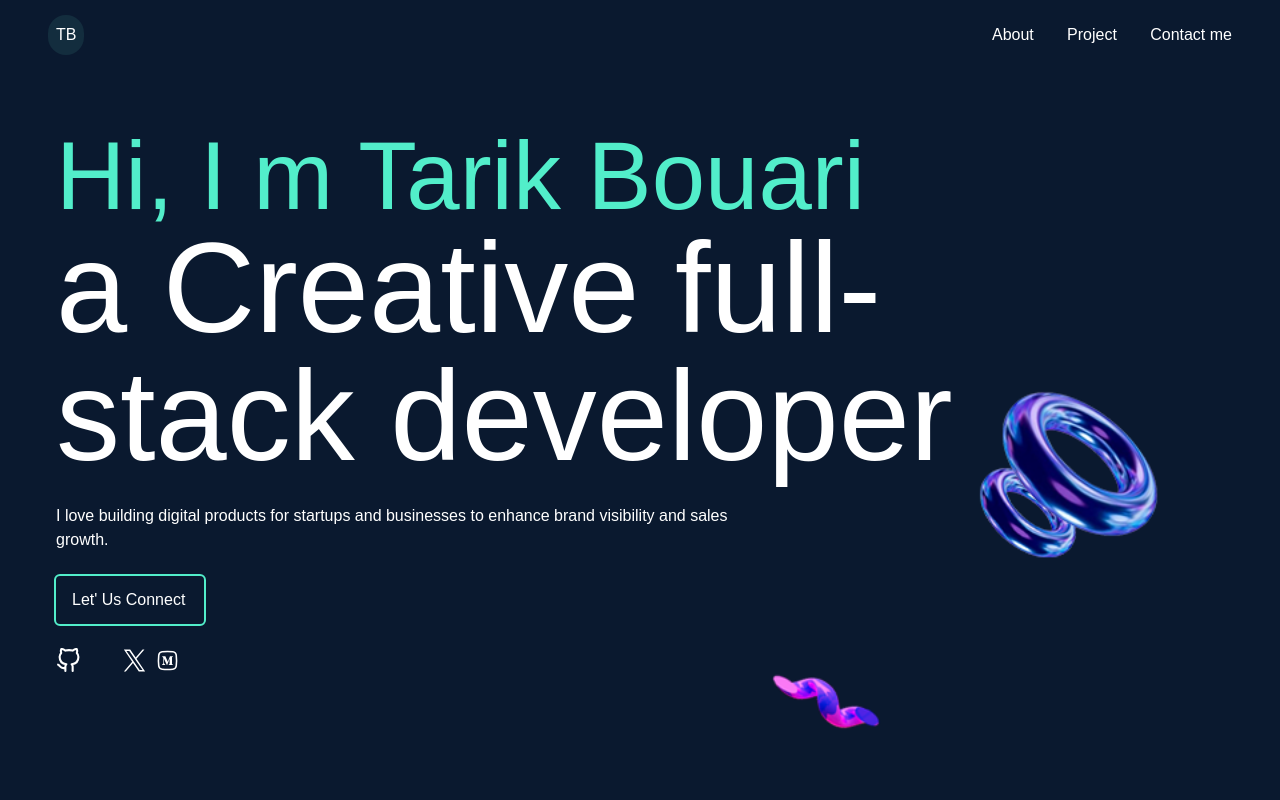
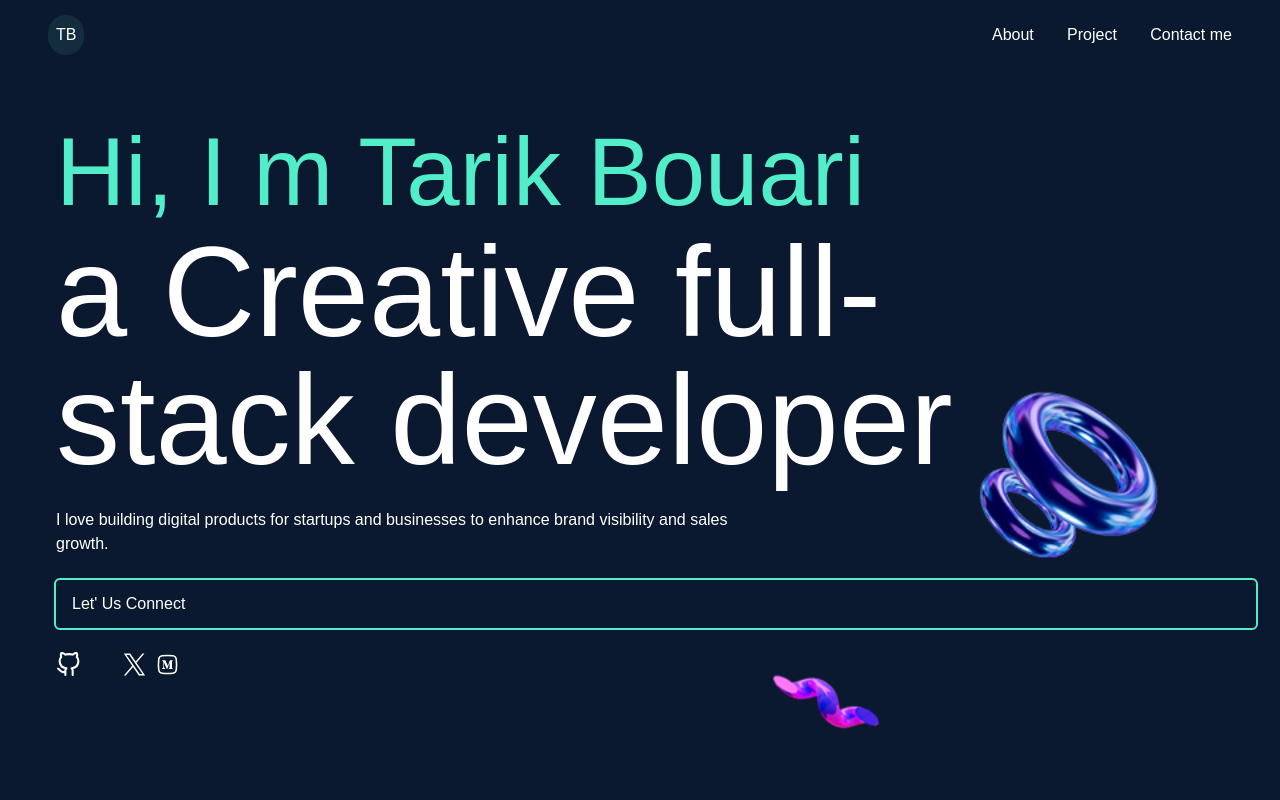
Before and after one commit to tarikbouari/Portfolio, a React (Create React App) app: page / in a window 1280 px wide. Shown: the top 800 px of the page. Built offline with nearby package versions, Linux system fonts and the light colour scheme.

Commit message:
Add padding to header

```diff
--- a/src/components/Header.js
+++ b/src/components/Header.js
@@ -6,11 +6,11 @@ import { NavLink } from 'react-router-dom';
 import { Link } from 'react-scroll';
 
 const Header = () => (
-  <div className="flex justify-center items-center h-[70vh] md:h-[100vh] xl:h-[100vh] bnbg" id="home">
+  <div className="flex justify-center items-center h-[100vh] md:h-[100vh] xl:h-[100vh] bnbg" id="home">
     <div className=" mx-auto  container px-6 py-8 ">
       <div className=" flex  mx-auto px-8 xl: ">
         <div className="text-white ">
-          <h4 className="text-2xl md:text-2xl lg:text-7xl xl:text-8xl text-[#52eeca] ">
+          <h4 className="text-2xl md:text-4xl lg:text-7xl xl:text-8xl text-[#52eeca] md:mb-4 lg:mb-2">
             <TypeAnimation
               sequence={[
                 // Same substring at the start will only be typed out once, initially
@@ -24,7 +24,7 @@ const Header = () => (
               repeat={Infinity}
             />
           </h4>
-          <h2 className="text-2xl lg:text-7xl md:text-2xl  xl:text-9xl  ">  a Creative full-stack developer </h2>
+          <h2 className="text-2xl lg:text-7xl md:text-5xl  xl:text-9xl  ">  a Creative full-stack developer </h2>
         </div>
         <div className=" p-4 w-[20%]"> </div>
       </div>
@@ -39,7 +39,7 @@ const Header = () => (
           smooth
           offset={-70}
           duration={500}
-          className="capitalize  w-[40%] px-2 py-2 mx-6  outline outline-2 outline-[#52eeca] cursor-pointer rounded hover:bg-[#4eccaf] xl:w-[12%] md:w-[15%] md:mx-8  md:px-4 md:py-3"
+          className="capitalize px-2 py-2  ml-8 outline outline-2 outline-[#52eeca] cursor-pointer rounded hover:bg-[#4eccaf] conect  md:px-4 md:py-3"
         >Let' us Connect
         </Link>
         <div className="flex gap-2 px-8 res">
```
